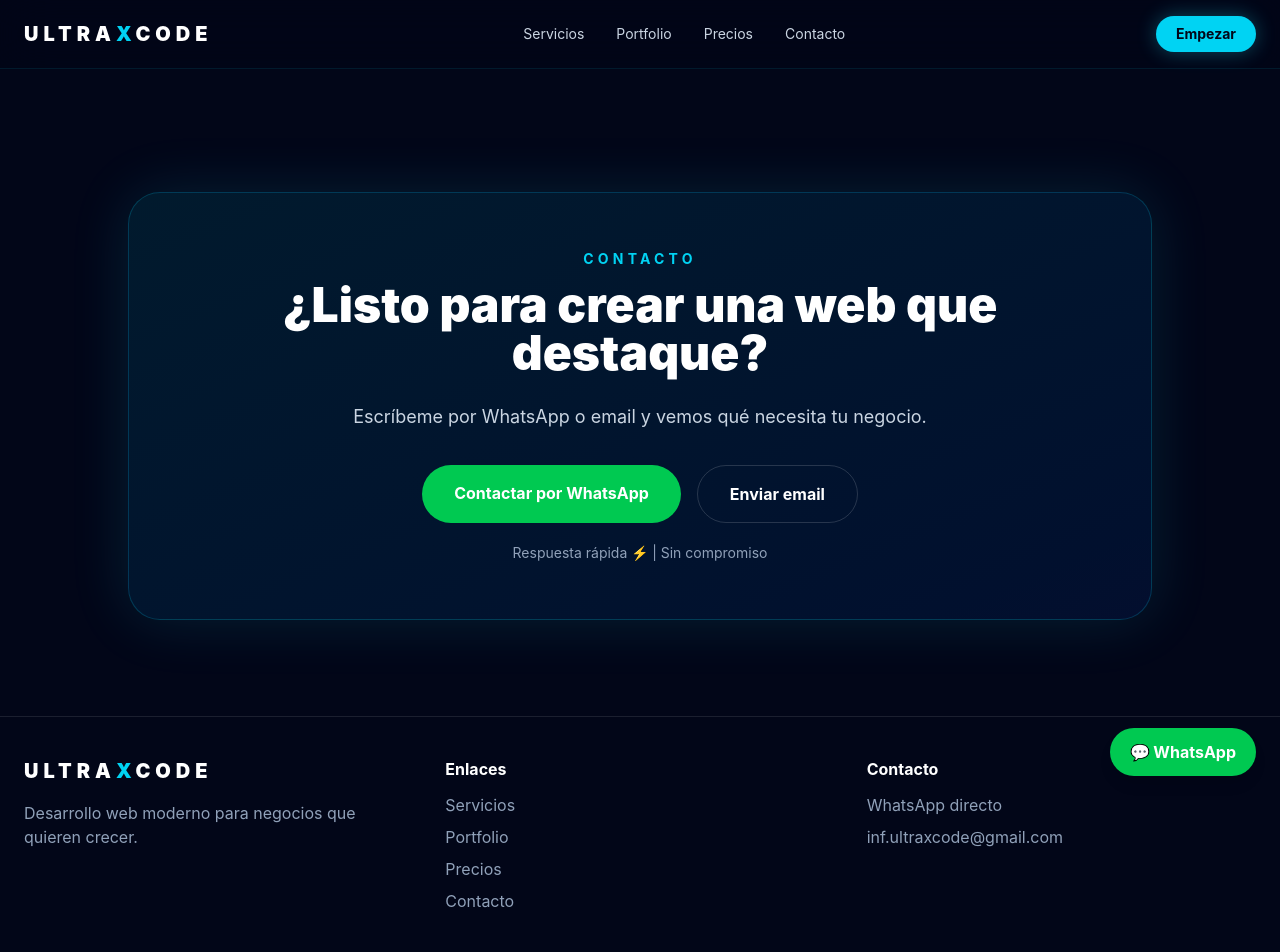
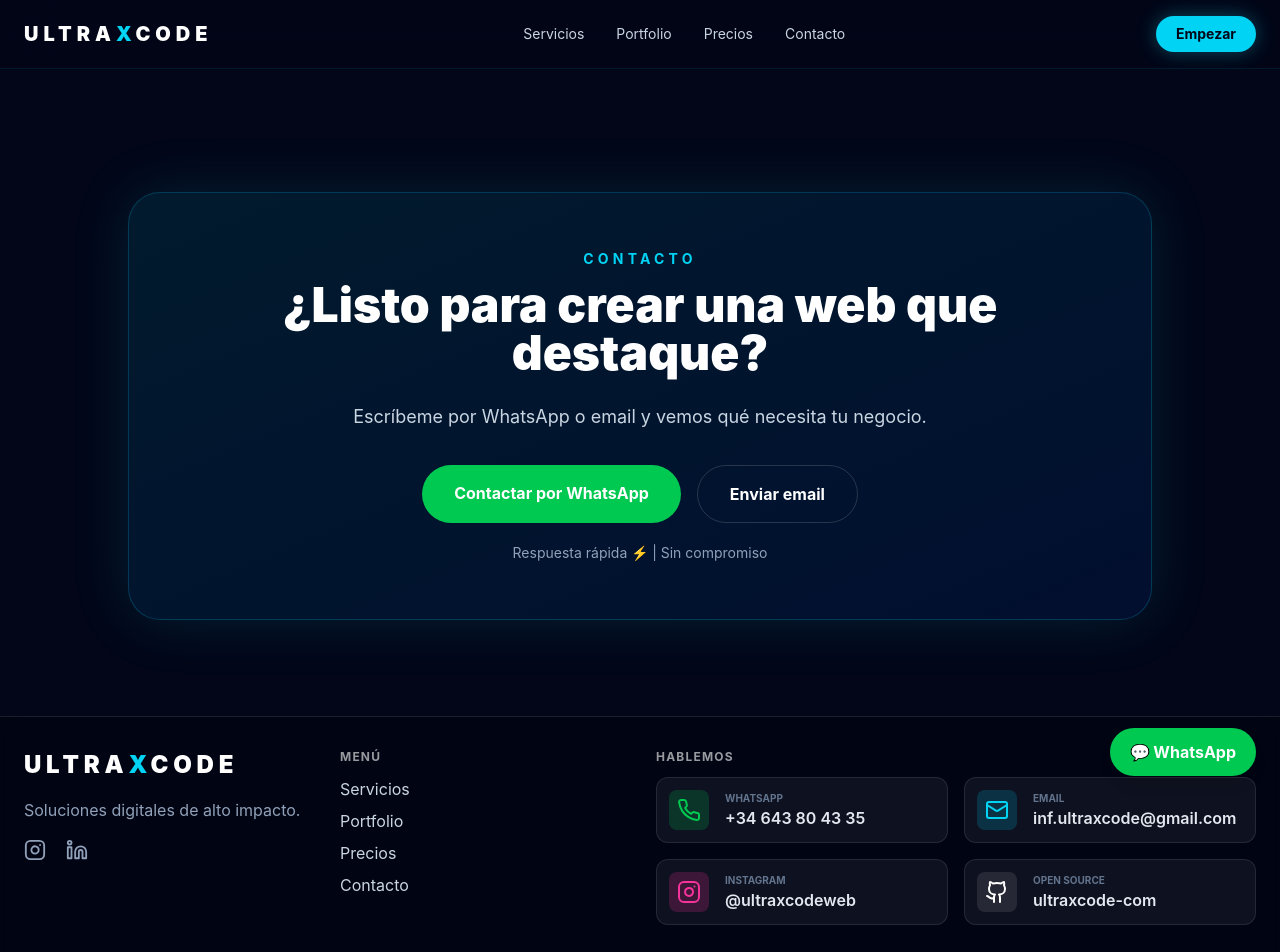
Before and after one commit to ultraxcode-com/ultra-x-code, a React (Vite) app: page /contacto in a window 1280 px wide. Shown: the top 952 px of the page. Built offline with nearby package versions, Linux system fonts and the light colour scheme.

Commit message:
Botones en el footer

```diff
--- a/package.json
+++ b/package.json
@@ -14,6 +14,7 @@
   "dependencies": {
     "@tailwindcss/vite": "^4.2.4",
     "framer-motion": "^12.38.0",
+    "lucide-react": "^1.11.0",
     "react": "^19.2.5",
     "react-dom": "^19.2.5",
     "react-router-dom": "^7.14.2",
--- a/src/components/Footer.jsx
+++ b/src/components/Footer.jsx
@@ -1,79 +1,140 @@
 import { Link } from "react-router-dom";
 
 export function Footer() {
-  const message =
-    "Hola, vi tu web de UltraXCode y quiero información para crear una página web.";
-
-  const whatsappUrl = `https://wa.me/34643804335?text=${encodeURIComponent(
-    message
-  )}`;
-
-  const emailUrl =
-    "mailto:inf.ultraxcode@gmail.com?subject=Solicitud%20de%20p%C3%A1gina%20web&body=Hola,%20quiero%20informaci%C3%B3n%20para%20crear%20una%20p%C3%A1gina%20web.";
+  const message = "Hola, vi tu web de UltraXCode y quiero información para crear una página web.";
+  const whatsappUrl = `https://wa.me/34643804335?text=${encodeURIComponent(message)}`;
+  const emailUrl = "mailto:inf.ultraxcode@gmail.com";
 
   return (
-    <footer className="border-t border-white/10 px-6 py-10">
-      <div className="mx-auto grid max-w-7xl gap-8 md:grid-cols-3">
-        <div>
-          <p className="text-xl font-black tracking-[0.25em] text-white">
+    <footer className="relative border-t border-white/10 bg-black/20 px-6 py-8 backdrop-blur-sm">
+      <div className="mx-auto grid max-w-7xl gap-8 md:grid-cols-4 items-start">
+
+        {/* Columna 1: Branding - Logo más imponente */}
+        <div className="space-y-4">
+          <p className="text-2xl font-black tracking-[0.2em] text-white">
             ULTRA<span className="text-cyan-400">X</span>CODE
           </p>
+          <p className="text-slate-400 text-sm md:text-base leading-relaxed">
+            Soluciones digitales de alto impacto.
+          </p>
+          <div className="flex gap-5">
+            <a
+              href="https://www.instagram.com/ultraxcodeweb?utm_source=qr&igsh=MWdlcjVvZHpsYjNmMA=="
+              target="_blank"
+              rel="noopener noreferrer"
+              className="text-slate-400 hover:text-cyan-400 transition-colors"
+            >
+              <svg xmlns="http://w3.org" width="22" height="22" viewBox="0 0 24 24" fill="none" stroke="currentColor" strokeWidth="2" strokeLinecap="round" strokeLinejoin="round">
+                <rect width="20" height="20" x="2" y="2" rx="5" ry="5"/>
+                <path d="M16 11.37A4 4 0 1 1 12.63 8 4 4 0 0 1 16 11.37z"/>
+                <line x1="17.5" x2="17.51" y1="6.5" y2="6.5"/>
+              </svg>
+            </a>
 
-          <p className="mt-4 text-slate-400">
-            Desarrollo web moderno para negocios que quieren crecer.
-          </p>
+            <a href="#" className="text-slate-400 hover:text-cyan-400 transition-colors">
+              <svg xmlns="http://w3.org" width="22" height="22" viewBox="0 0 24 24" fill="none" stroke="currentColor" strokeWidth="2" strokeLinecap="round" strokeLinejoin="round"><path d="M16 8a6 6 0 0 1 6 6v7h-4v-7a2 2 0 0 0-2-2 2 2 0 0 0-2 2v7h-4v-7a6 6 0 0 1 6-6z"/><rect width="4" height="12" x="2" y="9"/><circle cx="4" cy="4" r="2"/></svg>
+            </a>
+
+          </div>
         </div>
 
+        {/* Columna 2: Navegación - Enlaces más legibles */}
         <div>
-          <p className="mb-3 font-bold">Enlaces</p>
-
-          <ul className="space-y-2 text-slate-400">
-            <li>
-              <Link to="/servicios" className="hover:text-cyan-400">
-                Servicios
-              </Link>
-            </li>
-            <li>
-              <Link to="/portfolio" className="hover:text-cyan-400">
-                Portfolio
-              </Link>
-            </li>
-            <li>
-              <Link to="/precios" className="hover:text-cyan-400">
-                Precios
-              </Link>
-            </li>
-            <li>
-              <Link to="/contacto" className="hover:text-cyan-400">
-                Contacto
-              </Link>
-            </li>
+          <h4 className="mb-3 font-bold uppercase tracking-widest text-xs text-white/60">Menú</h4>
+          <ul className="space-y-2 text-slate-300 text-base">
+            {["Servicios", "Portfolio", "Precios", "Contacto"].map((item) => (
+              <li key={item}>
+                <Link to={`/${item.toLowerCase()}`} className="hover:text-cyan-400 transition-colors block">
+                  {item}
+                </Link>
+              </li>
+            ))}
           </ul>
         </div>
 
-        <div>
-          <p className="mb-3 font-bold">Contacto</p>
-
-          <div className="space-y-2 text-slate-400">
+        {/* Columna 3: Contacto - Botones con texto claro */}
+        <div className="md:col-span-2">
+          <h4 className="mb-3 font-bold uppercase tracking-widest text-xs text-white/60">Hablemos</h4>
+          <div className="grid gap-4 sm:grid-cols-2">
             <a
               href={whatsappUrl}
               target="_blank"
               rel="noreferrer"
-              className="block hover:text-green-400"
+              className="flex items-center gap-4 rounded-xl border border-white/10 bg-white/5 p-3 hover:bg-green-500/10 transition-all group"
             >
-              WhatsApp directo
+              <div className="rounded-lg bg-green-500/20 p-2 text-green-500 group-hover:bg-green-500 group-hover:text-white transition-colors">
+                <svg xmlns="http://w3.org" width="24" height="24" viewBox="0 0 24 24" fill="none" stroke="currentColor" strokeWidth="2" strokeLinecap="round" strokeLinejoin="round"><path d="M22 16.92v3a2 2 0 0 1-2.18 2 19.79 19.79 0 0 1-8.63-3.07 19.5 19.5 0 0 1-6-6 19.79 19.79 0 0 1-3.07-8.67A2 2 0 0 1 4.11 2h3a2 2 0 0 1 2 1.72 12.84 12.84 0 0 0 .7 2.81 2 2 0 0 1-.45 2.11L8.09 9.91a16 16 0 0 0 6 6l1.27-1.27a2 2 0 0 1 2.11-.45 12.84 12.84 0 0 0 2.81.7A2 2 0 0 1 22 16.92z"/></svg>
+              </div>
+              <div className="min-w-0">
+                <p className="text-[10px] uppercase font-bold text-slate-500">WhatsApp</p>
+                <p className="text-sm md:text-base font-semibold text-slate-200">+34 643 80 43 35</p>
+              </div>
             </a>
 
-            <a href={emailUrl} className="block hover:text-cyan-400">
-              inf.ultraxcode@gmail.com
+            <a
+              href={emailUrl}
+              className="flex items-center gap-4 rounded-xl border border-white/10 bg-white/5 p-3 hover:bg-cyan-500/10 transition-all group"
+            >
+              <div className="rounded-lg bg-cyan-500/20 p-2 text-cyan-400 group-hover:bg-cyan-400 group-hover:text-white transition-colors">
+                <svg xmlns="http://w3.org" width="24" height="24" viewBox="0 0 24 24" fill="none" stroke="currentColor" strokeWidth="2" strokeLinecap="round" strokeLinejoin="round"><rect width="20" height="16" x="2" y="4" rx="2"/><path d="m22 7-8.97 5.7a1.94 1.94 0 0 1-2.06 0L2 7"/></svg>
+              </div>
+              <div className="min-w-0">
+                <p className="text-[10px] uppercase font-bold text-slate-500">Email</p>
+                <p className="text-sm md:text-base font-semibold text-slate-200 truncate">inf.ultraxcode@gmail.com</p>
+              </div>
             </a>
+
+            <a
+              href="https://www.instagram.com/ultraxcodeweb?utm_source=qr&igsh=MWdlcjVvZHpsYjNmMA=="
+              target="_blank"
+              rel="noopener noreferrer"
+              className="flex items-center gap-4 rounded-xl border border-white/10 bg-white/5 p-3 hover:bg-pink-500/10 transition-all group"
+            >
+              <div className="rounded-lg bg-pink-500/20 p-2 text-pink-500 group-hover:bg-pink-500 group-hover:text-white transition-colors">
+                <svg xmlns="http://w3.org" width="24" height="24" viewBox="0 0 24 24" fill="none" stroke="currentColor" strokeWidth="2" strokeLinecap="round" strokeLinejoin="round">
+                  <rect width="20" height="20" x="2" y="2" rx="5" ry="5"/>
+                  <path d="M16 11.37A4 4 0 1 1 12.63 8 4 4 0 0 1 16 11.37z"/>
+                  <line x1="17.5" x2="17.51" y1="6.5" y2="6.5"/>
+                </svg>
+              </div>
+              <div className="min-w-0">
+                <p className="text-[10px] uppercase font-bold text-slate-500">Instagram</p>
+                <p className="text-sm md:text-base font-semibold text-slate-200 truncate">@ultraxcodeweb</p>
+              </div>
+            </a>
+
+            <a
+              href="https://github.com/ultraxcode-com"
+              target="_blank"
+              rel="noopener noreferrer"
+              className="flex items-center gap-4 rounded-xl border border-white/10 bg-white/5 p-3 hover:bg-white/10 transition-all group"
+            >
+              <div className="rounded-lg bg-white/10 p-2 text-white group-hover:bg-white group-hover:text-black transition-colors">
+                <svg xmlns="http://w3.org" width="24" height="24" viewBox="0 0 24 24" fill="none" stroke="currentColor" strokeWidth="2" strokeLinecap="round" strokeLinejoin="round">
+                  <path d="M15 22v-4a4.8 4.8 0 0 0-1-3.5c3 0 6-2 6-5.5.08-1.25-.27-2.48-1-3.5.28-1.15.28-2.35 0-3.5 0 0-1 0-3 1.5-2.64-.5-5.36-.5-8 0C6 2 5 2 5 2c-.28 1.15-.28 2.35 0 3.5-.73 1.02-1.08 2.25-1 3.5 0 3.5 3 5.5 6 5.5-.39.49-.68 1.05-.85 1.65-.17.6-.22 1.23-.15 1.85v4"/>
+                  <path d="M9 18c-4.51 2-5-2-7-2"/>
+                </svg>
+              </div>
+              <div className="min-w-0">
+                <p className="text-[10px] uppercase font-bold text-slate-500">Open Source</p>
+                <p className="text-sm md:text-base font-semibold text-slate-200 truncate">ultraxcode-com</p>
+              </div>
+            </a>
+
+
           </div>
         </div>
       </div>
 
-      <p className="mt-10 text-center text-sm text-slate-500">
-        © 2026 UltraXCode. Todos los derechos reservados.
-      </p>
+      <div className="mt-16 border-t border-white/5 pt-8 flex flex-col md:flex-row justify-between items-center gap-4">
+        <p className="text-sm text-slate-500">
+          © {new Date().getFullYear()} <span className="text-slate-300 font-semibold">UltraXCode</span>. Todos los derechos reservados.
+        </p>
+        <div className="flex gap-6 text-xs text-slate-500">
+          <a href="#" className="hover:text-white">Privacidad</a>
+          <a href="#" className="hover:text-white">Términos</a>
+        </div>
+      </div>
     </footer>
   );
 }
```
Also changed, not shown: 1 other file (tests, documents, lock files or other folders).
